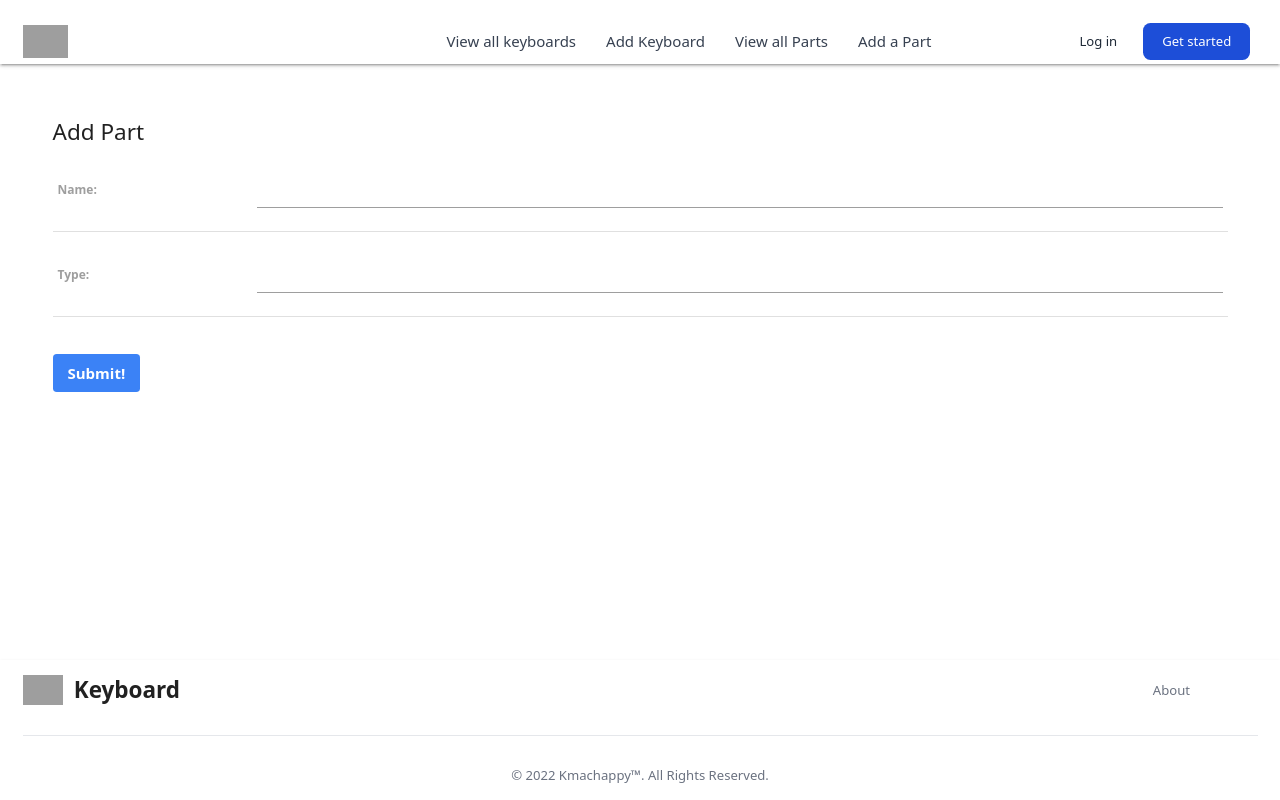
After one commit to Kmachappy/Django-Keyboard-Collection, a Django app: page /parts/create/ in a window 1280 px wide. The commit adds this page. Run offline with Django 4.2, Linux system fonts and the light colour scheme; some libraries are stand-ins or nearby versions; grey boxes are pictures that could not be loaded.

Commit message:
added many to many

```diff
--- a/keyboard_collector/main_app/admin.py
+++ b/keyboard_collector/main_app/admin.py
@@ -1,6 +1,7 @@
 from django.contrib import admin
-from .models import Keyboard, Cleaning
+from .models import Keyboard, Cleaning, Part
 
 # Register your models here.
 admin.site.register(Keyboard)
 admin.site.register(Cleaning)
+admin.site.register(Part)
--- a/keyboard_collector/main_app/models.py
+++ b/keyboard_collector/main_app/models.py
@@ -23,6 +23,7 @@ class Keyboard(models.Model):
     type = models.CharField(max_length=255)
     description = models.TextField(max_length=1000)
     price = models.DecimalField(max_digits=6, decimal_places=2)
+    parts = models.ManyToManyField(Part)
 
     def __str__(self):
         return f"{self.name} ({self.type})"
--- /dev/null
+++ b/keyboard_collector/main_app/templates/main_app/part_form.html
@@ -0,0 +1,21 @@
+{% extends 'base.html' %}
+
+{% block content %}
+<div class="flex-grow m-14">
+  {% if object %}
+    <h1 class="text-2xl">Edit <span class="text-lime-600">{{object.name}}</span></h1>
+  {% else %}
+    <h1 class="text-2xl">Add Part</h1>
+  {% endif %}
+  <!-- Leaving the action empty makes the form post to the same url used to display it -->
+  <form action="" method="post">
+    <!-- Django requires the following for security purposes -->
+    {% csrf_token %}
+    <table>
+      <!-- Render the inputs inside of <tr>s & <td>s -->
+      {{ form.as_table }}
+    </table>
+    <input class="mt-10 bg-blue-500 hover:bg-blue-700 text-white font-bold py-2 px-4 rounded" type="submit" value="Submit!" class="btn">
+  </form>
+</div>
+{% endblock %}
--- a/keyboard_collector/main_app/templates/partials/nav.html
+++ b/keyboard_collector/main_app/templates/partials/nav.html
@@ -99,16 +99,17 @@
             </li>
             <li>
               <a
-                href="#"
+                href="{% url 'parts_index' %}"
                 class="block py-2 pr-4 pl-3 text-gray-700 border-b border-gray-100 hover:bg-gray-50 lg:hover:bg-transparent lg:border-0 lg:hover:text-blue-700 lg:p-0 dark:text-gray-400 lg:dark:hover:text-white dark:hover:bg-gray-700 dark:hover:text-white lg:dark:hover:bg-transparent dark:border-gray-700"
-                >Add a Part</a
+                >View all Parts</a
               >
+
             </li>
             <li>
               <a
-                href="#"
+                href="{% url 'parts_create' %}"
                 class="block py-2 pr-4 pl-3 text-gray-700 border-b border-gray-100 hover:bg-gray-50 lg:hover:bg-transparent lg:border-0 lg:hover:text-blue-700 lg:p-0 dark:text-gray-400 lg:dark:hover:text-white dark:hover:bg-gray-700 dark:hover:text-white lg:dark:hover:bg-transparent dark:border-gray-700"
-                >View all Parts</a
+                >Add a Part</a
               >
             </li>
           </ul>
--- a/keyboard_collector/main_app/urls.py
+++ b/keyboard_collector/main_app/urls.py
@@ -11,4 +11,11 @@ urlpatterns = [
     path('keyboards/<int:pk>/delete/', views.KeyboardDelete.as_view(), name='keyboards_delete'),
     path('keyboards/<int:keyboard_id>/add_cleaning/', views.add_cleaning, name='add_cleaning'),
 
+    path('keyboards/<int:keyboard_id>/associated_part/<int:part_id>/', views.associate_part, name='associate_part'),
+
+    path('parts/', views.PartList.as_view(), name='parts_index'),
+    path('parts/<int:pk>/', views.PartDetail.as_view(), name='parts_detail'),
+    path('parts/create/', views.PartCreate.as_view(), name='parts_create'),
+    path('parts/<int:pk>/update/', views.PartUpdate.as_view(), name='parts_update'),
+    path('parts/<int:pk>/delete/', views.PartDelete.as_view(), name='parts_delete'),
 ]
--- a/keyboard_collector/main_app/views.py
+++ b/keyboard_collector/main_app/views.py
@@ -1,12 +1,12 @@
 from django.shortcuts import render, redirect
 from .models import Keyboard, Part, Cleaning
-from django.views.generic import CreateView, UpdateView, DeleteView
+from django.views.generic.edit import CreateView, UpdateView, DeleteView
+from django.views.generic import ListView, DetailView
 from .forms import CleaningForm
 
 class KeyboardCreate(CreateView):
     model = Keyboard
     fields = ['name', 'type', 'description', 'price']
-    success_url = '/keyboards/'
 
 class KeyboardUpdate(UpdateView):
     model = Keyboard
@@ -30,8 +30,13 @@ def keyboards_index(request):
 
 def keyboards_detail(request, keyboard_id):
     keyboard = Keyboard.objects.get(id=keyboard_id)
+    parts_keyboard_doesnt_have = Part.objects.exclude(id__in=keyboard.parts.all().values_list('id'))
+    print(parts_keyboard_doesnt_have)
     cleaning_form = CleaningForm()
-    return render(request, 'keyboards/detail.html', {'keyboard': keyboard, 'cleaning_form': cleaning_form})
+    return render(request, 'keyboards/detail.html', {
+        'keyboard': keyboard, 'cleaning_form': cleaning_form,
+        'parts': parts_keyboard_doesnt_have,
+    })
 
 def add_cleaning(request, keyboard_id):
     # create the ModelForm using the data in request.POST
@@ -49,3 +54,21 @@ def add_cleaning(request, keyboard_id):
 def associate_part(request, keyboard_id, part_id):
     Keyboard.objects.get(id=keyboard_id).parts.add(part_id)
     return redirect('detail', keyboard_id=keyboard_id)
+
+class PartList(ListView):
+    model = Part
+
+class PartDetail(DetailView):
+    model = Part
+
+class PartCreate(CreateView):
+    model = Part
+    fields = '__all__'
+
+class PartUpdate(UpdateView):
+    model = Part
+    fields = ['name', 'type']
+
+class PartDelete(DeleteView):
+    model = Part
+    success_url = '/parts/'
--- a/keyboard_collector/theme/static/css/dist/styles.css
+++ b/keyboard_collector/theme/static/css/dist/styles.css
@@ -783,16 +783,12 @@ select {
   position: static;
 }
 
-.absolute {
-  position: absolute;
+.m-14 {
+  margin: 3.5rem;
 }
 
-.relative {
-  position: relative;
-}
-
-.m-14 {
-  margin: 3.5rem;
+.m-10 {
+  margin: 2.5rem;
 }
 
 .mx-auto {
@@ -853,6 +849,10 @@ select {
 
 .mt-4 {
   margin-top: 1rem;
+}
+
+.mt-6 {
+  margin-top: 1.5rem;
 }
 
 .block {
@@ -1114,6 +1114,11 @@ select {
 .text-white {
   --tw-text-opacity: 1;
   color: rgb(255 255 255 / var(--tw-text-opacity));
+}
+
+.text-green-500 {
+  --tw-text-opacity: 1;
+  color: rgb(34 197 94 / var(--tw-text-opacity));
 }
 
 .text-gray-400 {
```
Also changed, not shown: keyboard_collector/main_app/templates/keyboards/detail.html (+46 -6 lines), keyboard_collector/main_app/templates/main_app/part_confirm_delete.html (added, +17 -0 lines), keyboard_collector/main_app/templates/main_app/part_detail.html (added, +25 -0 lines), keyboard_collector/main_app/templates/main_app/part_list.html (added, +20 -0 lines), keyboard_collector/main_app/templates/test.html (deleted, +0 -38 lines), keyboard_collector/main_app/migrations/0003_part_alter_cleaning_options_alter_cleaning_date_and_more.py (added).
